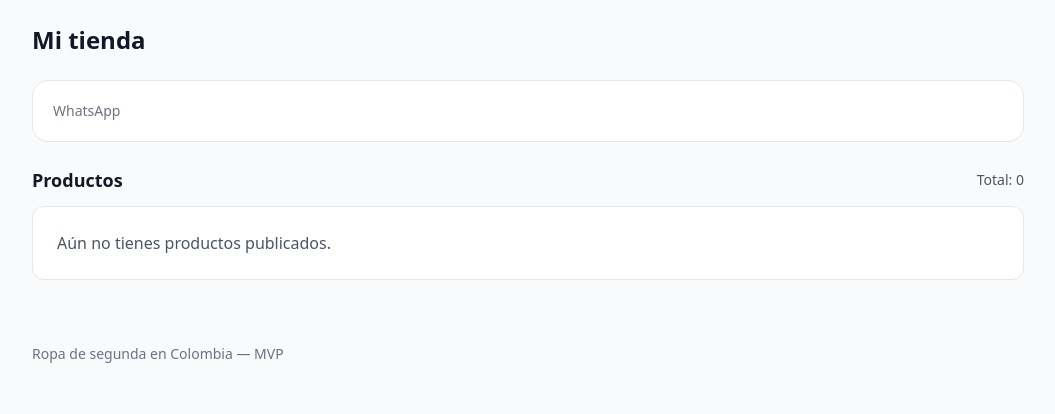
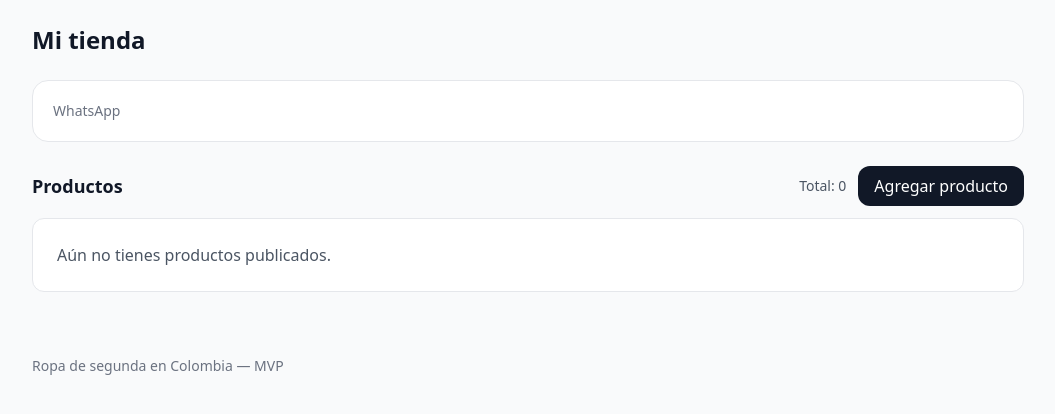
Before and after one commit to StefanyNoguera/recloset, a Django app: template market/templates/market/my_store.html in a window 1280 px wide. Shown: the part 61-475 px from the top of the page, without its empty margins (112-1167 px from the left). Run offline with Django 5.2, Linux system fonts and the light colour scheme; the template is opened without the code that fills it, so the values that code supplies are empty; some libraries are stand-ins or nearby versions.

Commit message:
Add Agregar producto button to My Store page

```diff
--- a/market/templates/market/my_store.html
+++ b/market/templates/market/my_store.html
@@ -21,8 +21,13 @@
 
   <div class="flex items-center justify-between mb-3">
     <h2 class="text-lg font-semibold">Productos</h2>
-    <!-- Add item button will come next -->
-    <span class="text-sm text-gray-600">Total: {{ items|length }}</span>
+    <div class="flex items-center gap-3">
+      <span class="text-sm text-gray-600">Total: {{ items|length }}</span>
+      <a href="{% url 'item_create' %}"
+        class="inline-flex items-center justify-center rounded-xl bg-gray-900 text-white font-medium px-4 py-2 hover:opacity-90 transition">
+        Agregar producto
+      </a>
+    </div>
   </div>
 
   {% if items %}
```
